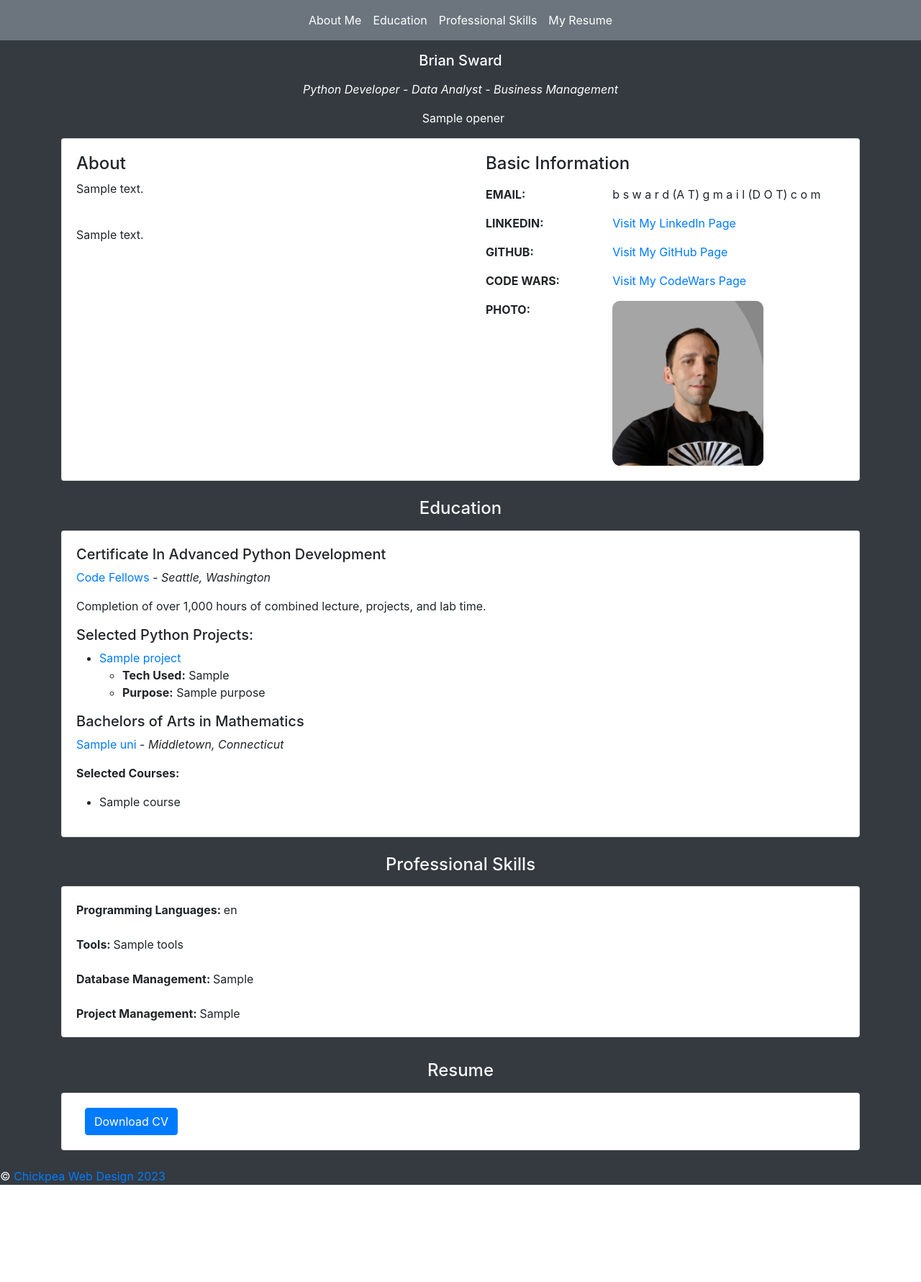
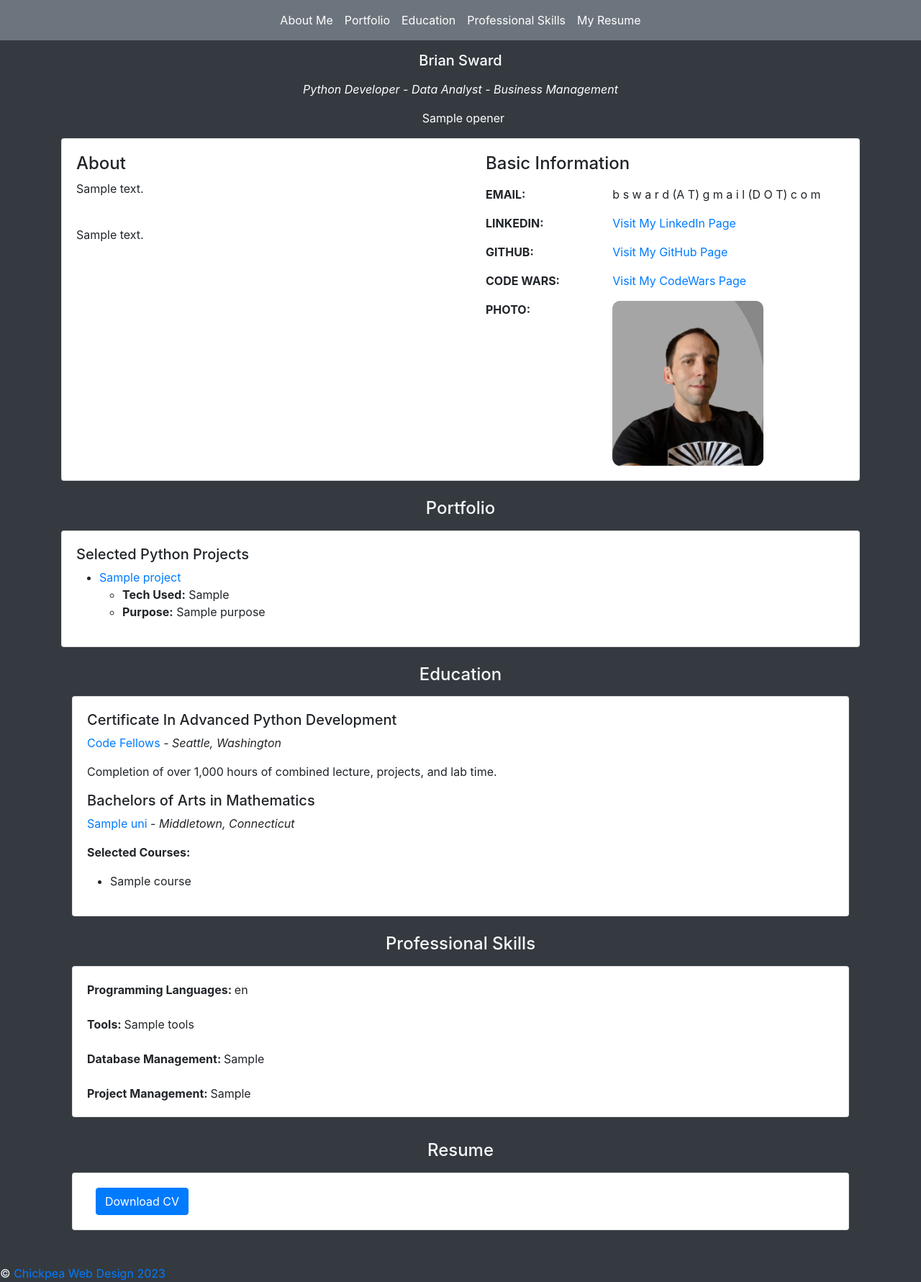
Before and after one commit to BrianSward/new-port, a Flask app: template templates/index.html in a window 1280 px wide. Shown: the whole page at 72% size. Before the commit the page ends 1646 px from the top, so only its background shows below. Run offline with Flask 2, Linux system fonts and the light colour scheme; the template is opened without the code that fills it: most values are stand-ins (such as "Sample title", 1, 10 or a date in 2020); some libraries are stand-ins or nearby versions.

Commit message:
broke projects into own section

```diff
--- a/templates/index.html
+++ b/templates/index.html
@@ -29,6 +29,9 @@
         <ul class="navbar-nav">
             <li class="nav-item">
                 <a class="nav-link text-white" href="#about">About Me</a>
+            </li>
+            <li class="nav-item">
+                <a class="nav-link text-white" href="#portfolio">Portfolio</a>
             </li>
             <li class="nav-item">
                 <a class="nav-link text-white" href="#educational-info">Education</a>
@@ -152,6 +155,30 @@
     </div>
     <div class="section bg-dark" id="skill">
         <div class="container my-2 bg-dark mb-4">
+            <div class="h4 text-center mt-4 mb-3 title text-light" id="portfolio">
+                Portfolio
+            </div>
+            <div class="card" data-aos="fade-up" data-aos-anchor-placement="top-bottom">
+                <div class="card-body">
+                    <div class="h5">
+                        Selected Python Projects
+                    </div>
+                    <ul>
+                        {% for project in projects %}
+                        <li>
+                            <a href="{{ project.url }}">{{ project.name }}</a>
+                            <ul>
+                                <li><b>Tech Used:</b> {{ project.tech_used }}</li>
+                                <li><b>Purpose:</b> {{ project.purpose }}</li>
+                            </ul>
+                        </li>
+                        {% endfor %}
+
+                    </ul>
+        </div>
+    </div>
+    <div class="section bg-dark" id="skill">
+        <div class="container my-2 bg-dark mb-4">
             <div class="h4 text-center mt-4 mb-3 title text-light" id="educational-info">
                 Education
             </div>
@@ -168,23 +195,7 @@
                     <p>
                         Completion of over 1,000 hours of combined lecture, projects, and lab time.
                     </p>
-                    <p class="h5">
 
-                            Selected Python Projects:
-
-                        <br>
-                    <ul>
-                        {% for project in projects %}
-                        <li>
-                            <a href="{{ project.url }}">{{ project.name }}</a>
-                            <ul>
-                                <li><b>Tech Used:</b> {{ project.tech_used }}</li>
-                                <li><b>Purpose:</b> {{ project.purpose }}</li>
-                            </ul>
-                        </li>
-                        {% endfor %}
-
-                    </ul>
                     <div class="h5">
                         Bachelors of Arts in Mathematics
                     </div>
```
